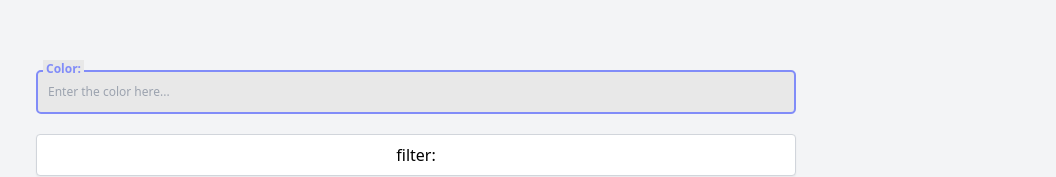
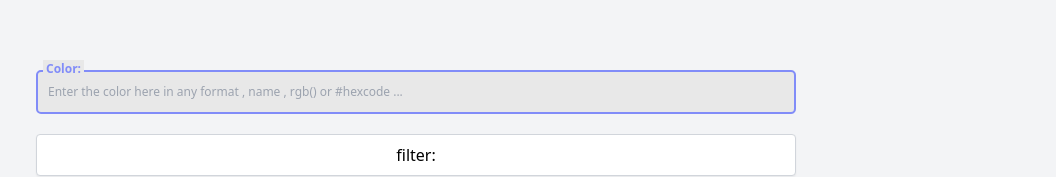
Before and after one commit to Manas0410/changecolorofsvg, a React (Vite) app: page / in a window 1280 px wide. Shown: the part 180-357 px from the top of the page, without its empty margins (224-1280 px from the left). Built offline with nearby package versions, Linux system fonts and the light colour scheme.

Commit message:
styles added

```diff
--- a/src/SVGfilterGenerator.jsx
+++ b/src/SVGfilterGenerator.jsx
@@ -55,7 +55,7 @@ const SVGfilterGenerator = () => {
           value={color}
           onChange={(e) => setColor(e.target.value)}
           type="text"
-          placeholder="Enter the color here..."
+          placeholder="Enter the color here in any format , name , rgb() or #hexcode ..."
           name="input"
           className="input"
         />
```
